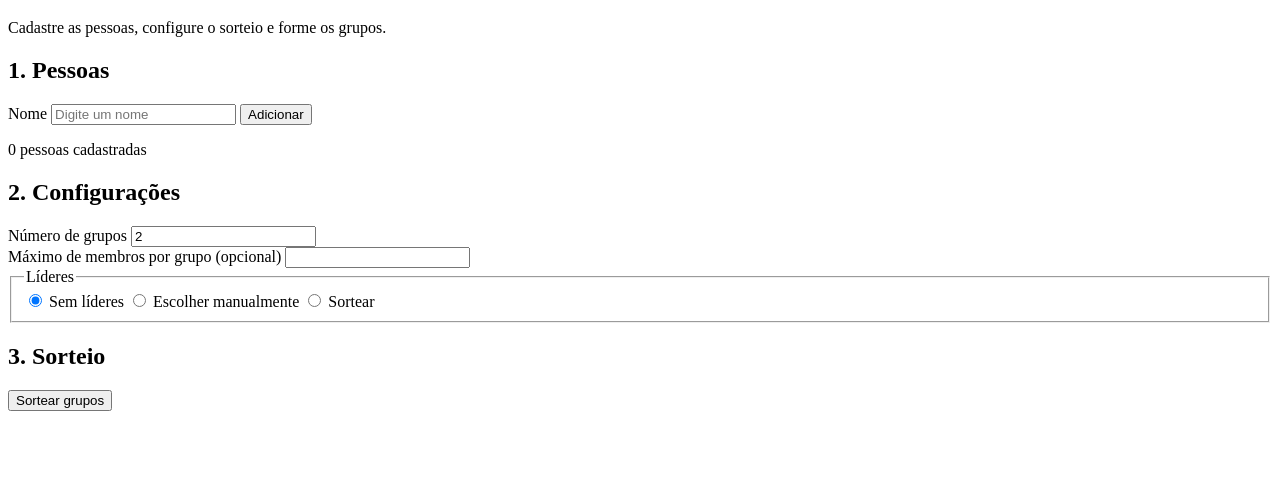
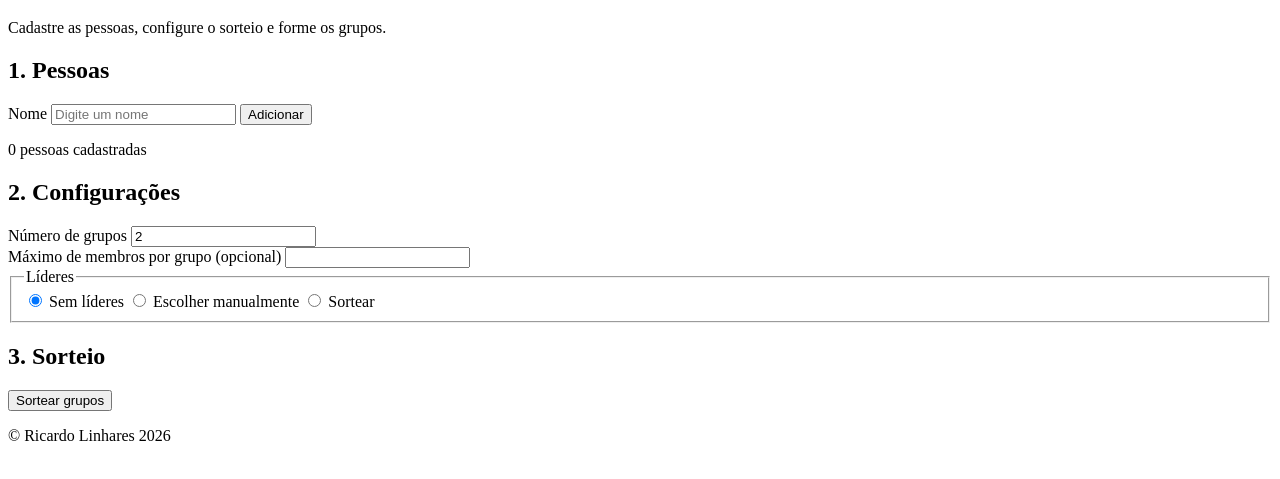
Before and after one commit to RicardoLF1914/group-draw, a plain HTML site: page index.html in a window 1280 px wide. Shown: the part 61-540 px from the top of the page. Drawn offline with Linux system fonts and the light colour scheme.

Commit message:
feat: create footer

```diff
--- a/index.html
+++ b/index.html
@@ -51,5 +51,9 @@
             <div id="results"></div>
         </section>
     </main>
+
+    <footer>
+        <p>&copy; Ricardo Linhares 2026</p>
+    </footer>
 </body>
 </html>
```
